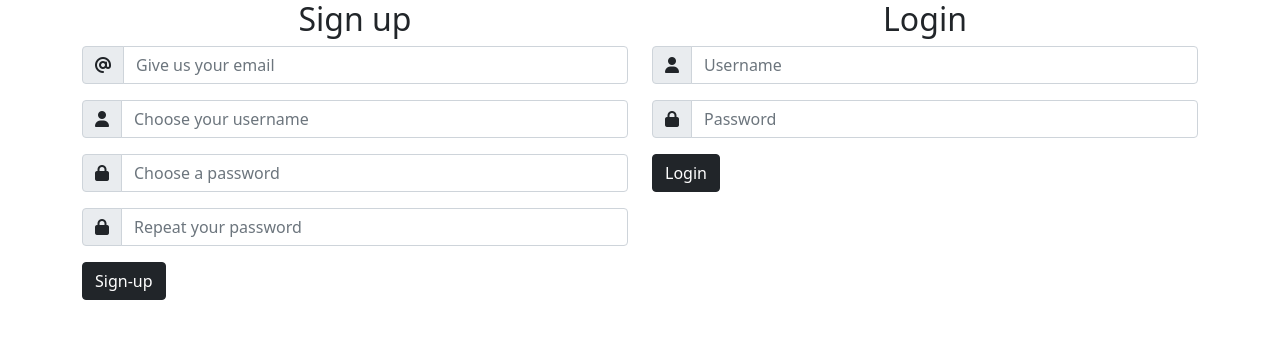
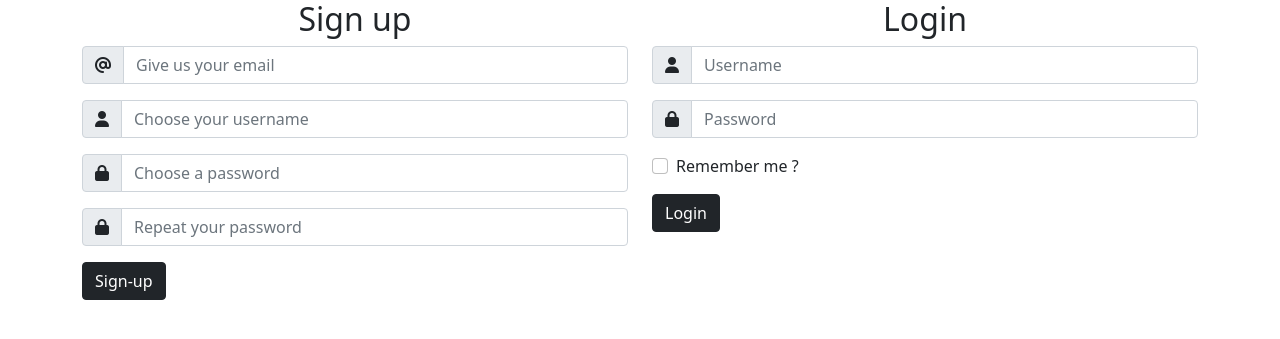
Before and after one commit to MarcHoutreille/getflixProject, a PHP site: page / in a window 1280 px wide. Shown: the top 339 px of the page. Run offline with PHP 8.4, Linux system fonts and the light colour scheme; some libraries are stand-ins or nearby versions.

Commit message:
rememberme checkbox

```diff
--- a/index.php
+++ b/index.php
@@ -54,6 +54,12 @@
                     <span class="input-group-text" id="login-password"><i class="fas fa-lock"></i></span>
                     <input type="password" class="form-control" placeholder="Password" id="login-password" aria-label="Password" aria-describedby="Password" name="login-password">
                 </div>
+                <div class="form-check mb-3">
+                    <input class="form-check-input" type="checkbox" value="" id="remember-me" name="remember-me">
+                    <label class="form-check-label" for="remember-me">
+                        Remember me ?
+                    </label>
+                </div>
                 <div class="mb-3">
                     <button type="submit" class="btn btn-dark">Login</button>
                 </div>
```
